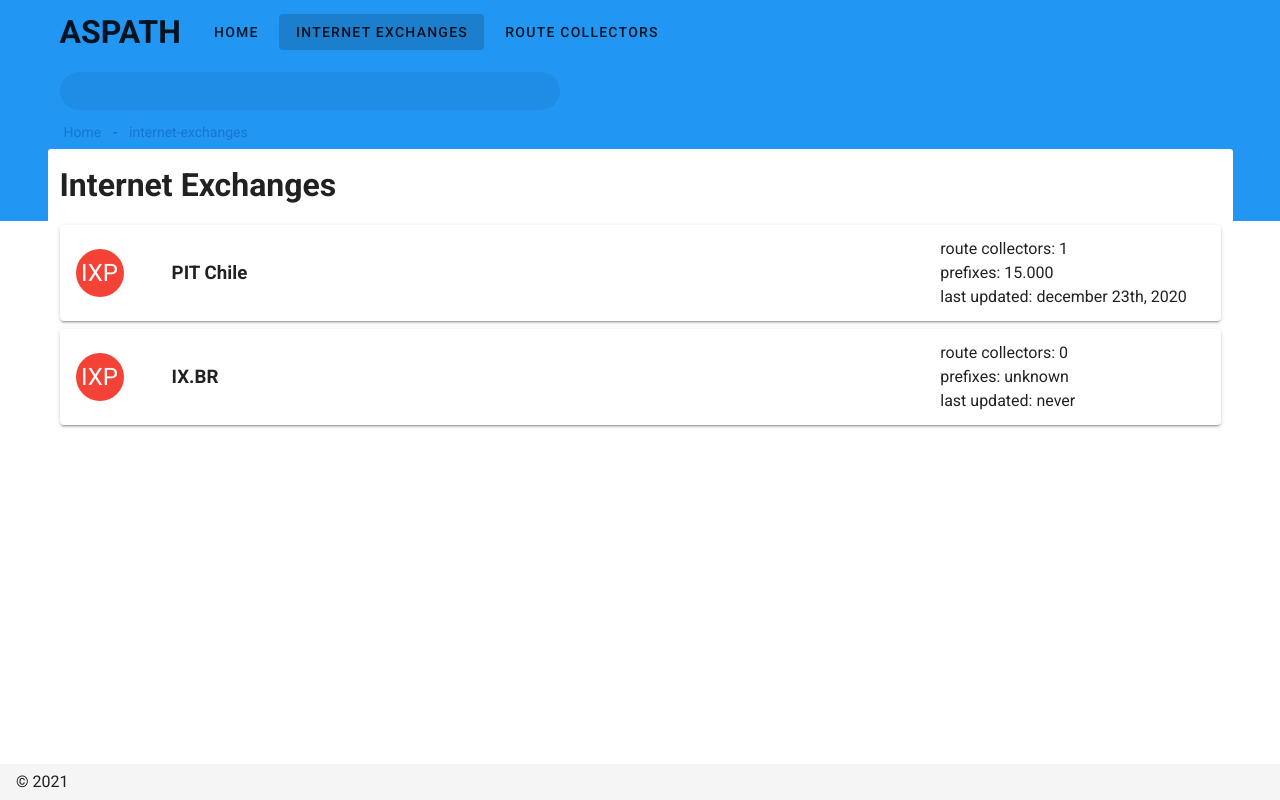
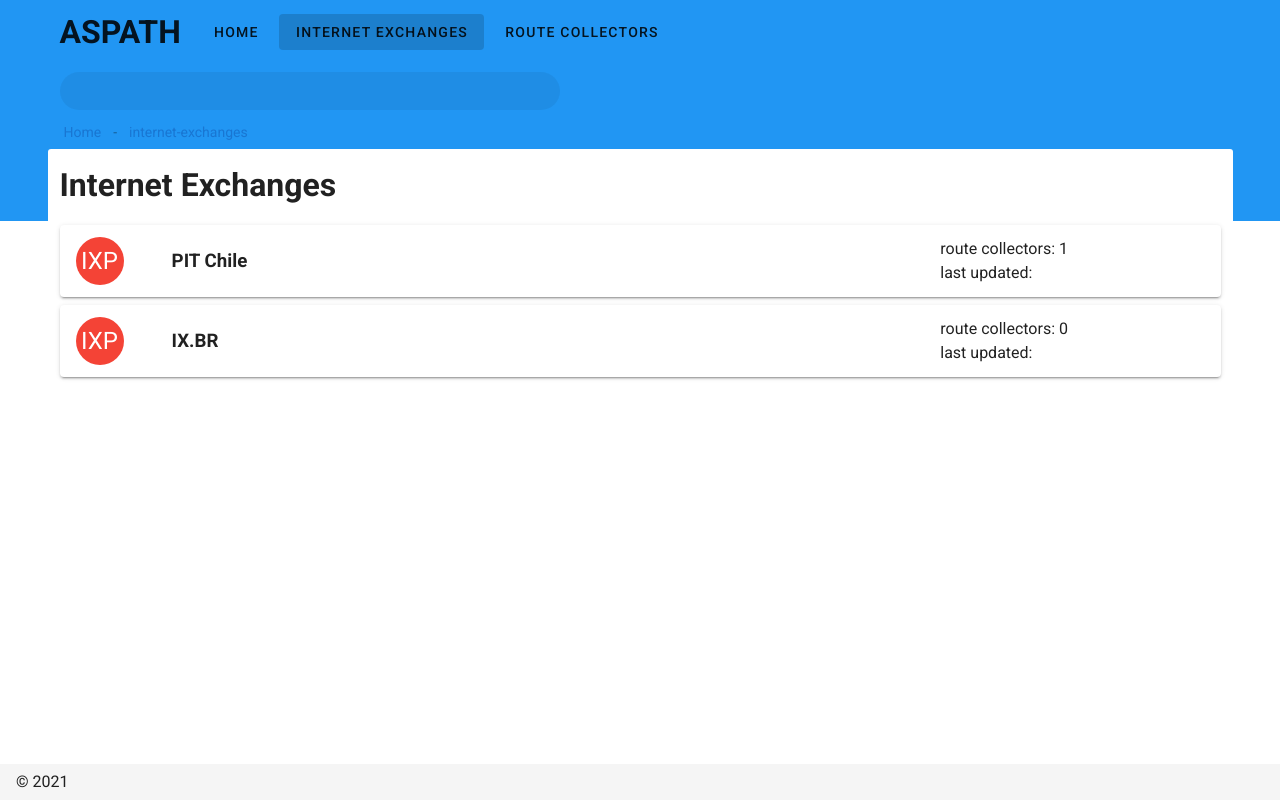
Before and after one commit to aspathproject/aspath, a Nuxt app in the folder frontend/: page /internet-exchanges in a window 1280 px wide. Built offline with nearby package versions, Linux system fonts and the light colour scheme.

Commit message:
feat(ixps): hook API to internet exchange index

```diff
--- a/frontend/pages/internet-exchanges/index.vue
+++ b/frontend/pages/internet-exchanges/index.vue
@@ -15,7 +15,7 @@
         <v-col>
           <v-row
             v-for="exchange in internet_exchanges"
-            :key="exchange.name"
+            :key="exchange.id"
           >
             <v-col>
               <NuxtLink :to="exchange.slug" style="text-decoration: none">
@@ -51,11 +51,16 @@
                           route collectors: <span>{{ exchange.route_collectors }}</span>
                         </p>
                         <p class="mb-0">
-                          prefixes: <span>{{ exchange.prefix_count }}</span>
+                          last updated: <span>{{ exchange.last_snapshot_date }}</span>
                         </p>
-                        <p class="mb-0">
-                          last updated: <span>{{ exchange.last_snapshot }}</span>
-                        </p>
+                      </v-col>
+                      <v-col v-if="exchange.last_snapshot_collector_name">
+                        <NuxtLink
+                          style="text-decoration: none; color: inherit;"
+                          :to="'/route-collectors/' + exchange.last_snapshot_collector_name + '/routes?snapshot=' + exchange.last_snapshot_id"
+                        >
+                          <v-btn>Go to last snapshot</v-btn>
+                        </NuxtLink>
                       </v-col>
                     </v-row>
                   </v-card>
@@ -91,6 +96,9 @@ export default {
         slug: 'ix-br'
       }
     ]
-  })
+  }),
+  async fetch () {
+    this.internet_exchanges = await this.$http.$get('/exchange-points')
+  }
 }
 </script>
```
